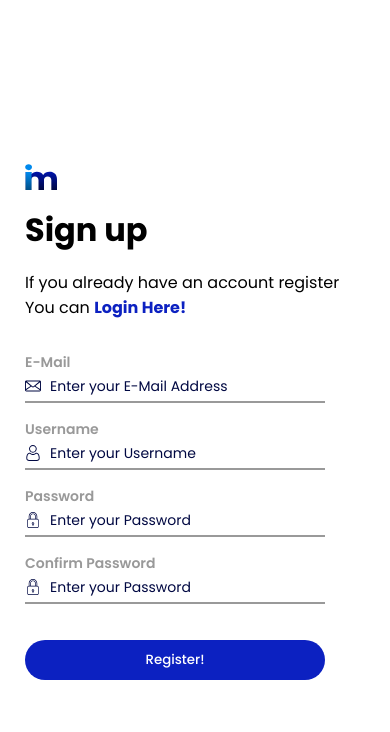
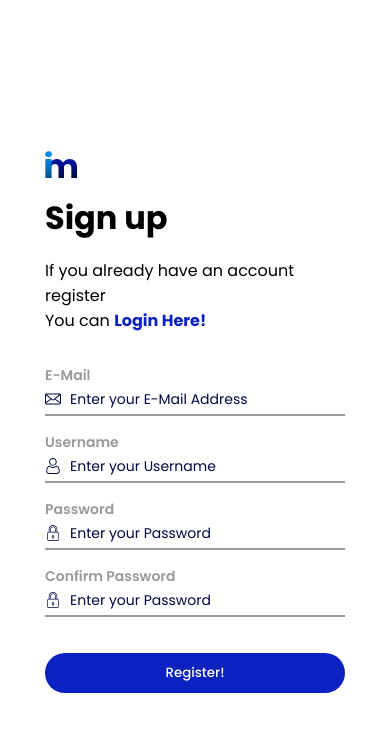
Before and after one commit to KNereS/imanagy-reactapp, a React (Vite) app: page /register in a window 390 px wide. Shown: the top 732 px of the page. Built offline with nearby package versions, Linux system fonts and the light colour scheme.

Commit message:
corrigindo erro de responsividade

```diff
--- a/src/assets/components/Form/Form.css
+++ b/src/assets/components/Form/Form.css
@@ -134,15 +134,19 @@
 
 @media (max-width: 420px) {
 
-    .formInput input, .formExtras, .Form form button {
+    .formInput input, .formExtras, .Form form button, .or, .continueWith, .formInput, .formTitle, .Form form, .Form {
         width: 300px;
+    }
+
+    .Form {
+        padding: 0;
     }
 
 }
 
 @media (max-width: 350px) {
 
-    .formInput input, .formExtras, .Form form button {
+    .formInput input, .formExtras, .Form form button, .or, .continueWith, .formInput, .formTitle, .Form form, .Form {
         width: 250px;
     }
 
@@ -150,7 +154,7 @@
 
 @media (max-width: 300px) {
 
-    .formInput input, .formExtras, .Form form button {
+    .formInput input, .formExtras, .Form form button, .or, .continueWith, .formInput, .formTitle, .Form form, .Form {
         width: 225px;
     }
 
```
